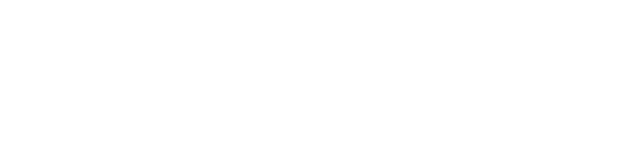
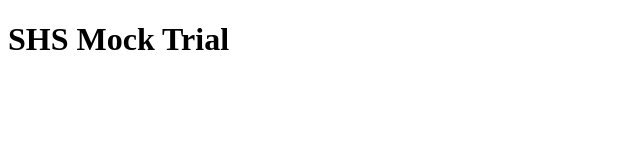
Before and after one commit to SartellSchoolDistrict/mocktrial, a plain HTML site: page index.html in a window 1280 px wide. Shown: the whole page, without its empty margins (0-640 px from the left). Drawn offline with Linux system fonts and the light colour scheme.

Commit message:
Added header

```diff
--- a/index.html
+++ b/index.html
@@ -4,6 +4,8 @@
   <title>Mock Trial SHS</title>
 </head>
 <body>
-
+  <header>
+    <h1>SHS Mock Trial</h1>
+  </header>
 </body>
 </html>
```
